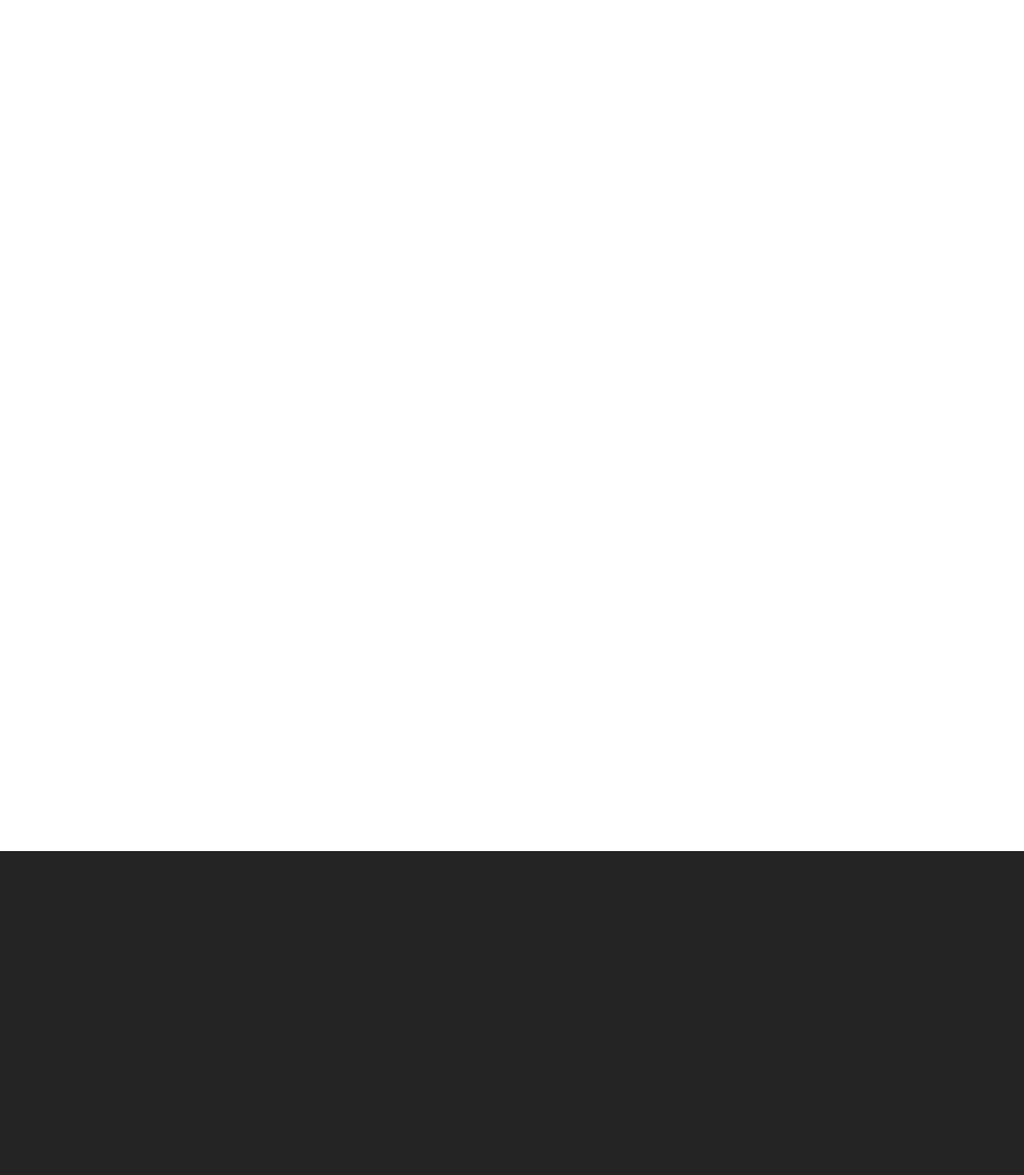
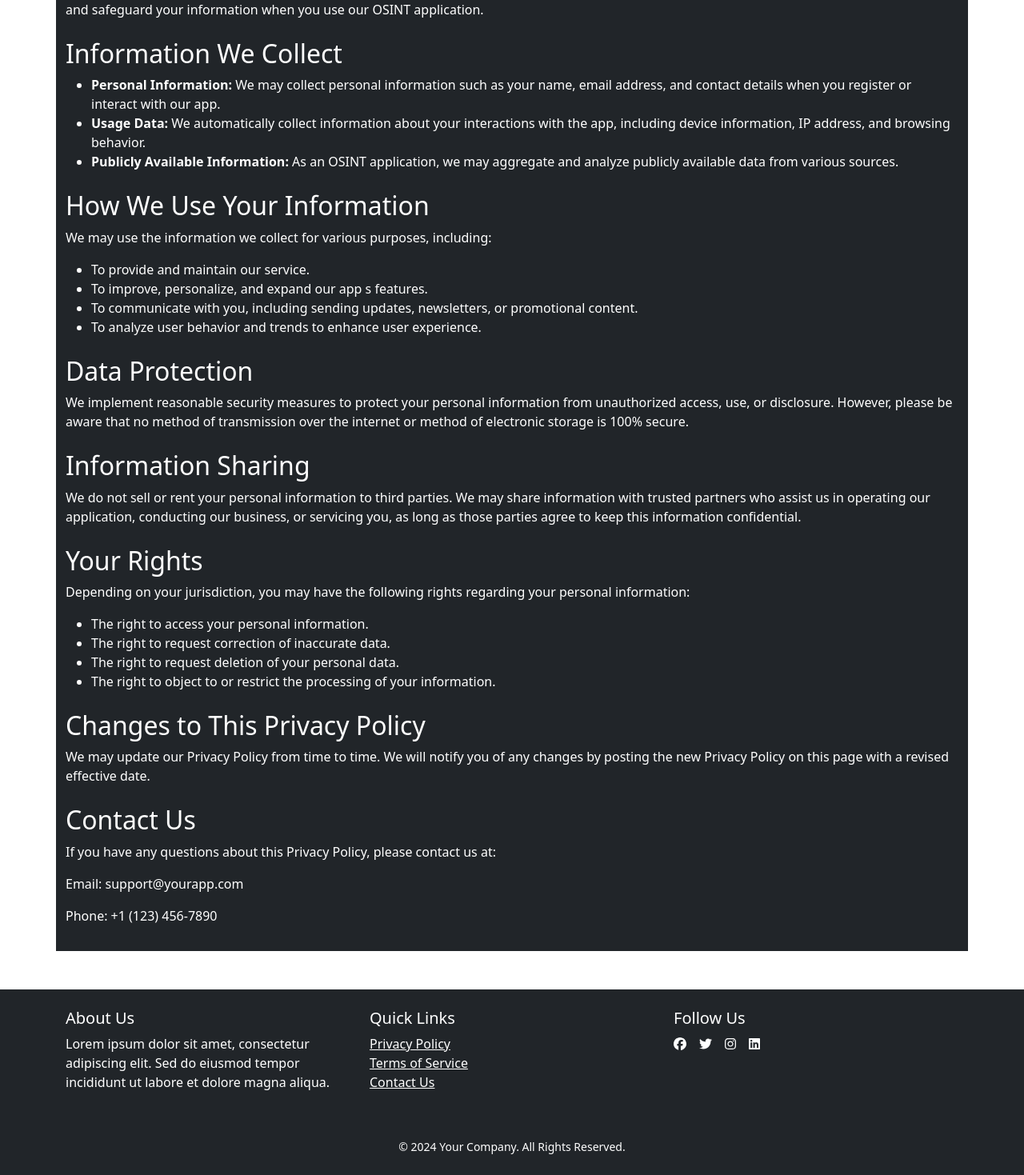
Before and after one commit to Krimson-Squad/osint-profiler, a React (Vite) app: page /osint-profiler/privacy in a window 1280 px wide. Shown: the part 216-1685 px from the top of the page at 80% size. Before the commit the page ends 1280 px from the top, so only its background shows below. Built offline with nearby package versions, Linux system fonts and the light colour scheme.

Commit message:
1. Added Footer Component 2. Added Privacy Policy Pages 3. In Footer Page Option to View Privacy Policy 4. Fixed Bug on View Profiles

```diff
--- a/package.json
+++ b/package.json
@@ -10,6 +10,8 @@
     "preview": "vite preview"
   },
   "dependencies": {
+    "@fortawesome/free-brands-svg-icons": "^6.6.0",
+    "@fortawesome/react-fontawesome": "^0.2.2",
     "appwrite": "^14.0.1",
     "bootstrap": "^5.3.3",
     "react": "^18.3.1",
--- a/src/App.jsx
+++ b/src/App.jsx
@@ -1,4 +1,5 @@
-import React, { useState } from 'react';
+/* eslint-disable no-unused-vars */
+import { useState } from 'react';
 import { account } from './lib/appwrite';
 import { BrowserRouter as Router, Route, Routes } from 'react-router-dom';
 import CreateDocument from './Pages/CreateDocument';
@@ -6,6 +7,8 @@ import Profiler from './Pages/Profiler';
 import ViewProfiles from './Pages/ViewProfile';
 import EditProfile from './Pages/EditProfile';
 import Navbar from './Components/Navbar';
+import Footer from './Components/Footer';
+import PrivacyPolicy from './Components/PrivacyPolicy';
 
 const App = () => {
   const [loggedInUser, setLoggedInUser] = useState(null);
@@ -27,7 +30,9 @@ const App = () => {
         <Route path="/create-profile" element={<Profiler />} />
         <Route path="/view-profile" element={<ViewProfiles />} />
         <Route path="/edit-profile/:id" element={<EditProfile />} />
+        <Route path="/privacy" element={<PrivacyPolicy />} />
       </Routes>
+      <Footer />
     </Router>
   );
 };
--- /dev/null
+++ b/src/Components/Footer.jsx
@@ -0,0 +1,87 @@
+import "bootstrap/dist/css/bootstrap.min.css";
+import { FontAwesomeIcon } from "@fortawesome/react-fontawesome";
+import {
+  faFacebook,
+  faTwitter,
+  faInstagram,
+  faLinkedin,
+} from "@fortawesome/free-brands-svg-icons";
+import { Link } from "react-router-dom";
+
+const Footer = () => {
+  return (
+    <footer className="bg-dark text-white mt-5">
+      <div className="container py-4">
+        <div className="row">
+          <div className="col-md-4 mb-3">
+            <h5>About Us</h5>
+            <p>
+              Lorem ipsum dolor sit amet, consectetur adipiscing elit. Sed do
+              eiusmod tempor incididunt ut labore et dolore magna aliqua.
+            </p>
+          </div>
+          <div className="col-md-4 mb-3">
+            <h5>Quick Links</h5>
+            <ul className="list-unstyled">
+              <li>
+                <Link to="privacy" className="text-white">
+                  Privacy Policy
+                </Link>
+              </li>
+              <li>
+                <a href="/terms" className="text-white">
+                  Terms of Service
+                </a>
+              </li>
+              <li>
+                <a href="/contact" className="text-white">
+                  Contact Us
+                </a>
+              </li>
+            </ul>
+          </div>
+          <div className="col-md-4 mb-3">
+            <h5>Follow Us</h5>
+            <div>
+              <a
+                href="https://facebook.com"
+                className="text-white me-3"
+                aria-label="Facebook"
+              >
+                <FontAwesomeIcon icon={faFacebook} />
+              </a>
+              <a
+                href="https://twitter.com"
+                className="text-white me-3"
+                aria-label="Twitter"
+              >
+                <FontAwesomeIcon icon={faTwitter} />
+              </a>
+              <a
+                href="https://instagram.com"
+                className="text-white me-3"
+                aria-label="Instagram"
+              >
+                <FontAwesomeIcon icon={faInstagram} />
+              </a>
+              <a
+                href="https://linkedin.com"
+                className="text-white"
+                aria-label="LinkedIn"
+              >
+                <FontAwesomeIcon icon={faLinkedin} />
+              </a>
+            </div>
+          </div>
+        </div>
+        <div className="text-center mt-4">
+          <small>
+            &copy; {new Date().getFullYear()} Your Company. All Rights Reserved.
+          </small>
+        </div>
+      </div>
+    </footer>
+  );
+};
+
+export default Footer;
--- /dev/null
+++ b/src/Components/PrivacyPolicy.jsx
@@ -0,0 +1,65 @@
+import 'bootstrap/dist/css/bootstrap.min.css';
+
+const PrivacyPolicy = () => {
+    return (
+        <div className="container my-5 bg-dark text-white pt-3 pb-3">
+            <h1 className="mb-4">Privacy Policy for OSINT Application</h1>
+            <p>
+                At Profile App, we value your privacy and are committed to protecting your personal information. This Privacy Policy outlines how we collect, use, and safeguard your information when you use our OSINT application.
+            </p>
+
+            <h2 className="mt-4">Information We Collect</h2>
+            <ul>
+                <li><strong>Personal Information:</strong> We may collect personal information such as your name, email address, and contact details when you register or interact with our app.</li>
+                <li><strong>Usage Data:</strong> We automatically collect information about your interactions with the app, including device information, IP address, and browsing behavior.</li>
+                <li><strong>Publicly Available Information:</strong> As an OSINT application, we may aggregate and analyze publicly available data from various sources.</li>
+            </ul>
+
+            <h2 className="mt-4">How We Use Your Information</h2>
+            <p>
+                We may use the information we collect for various purposes, including:
+            </p>
+            <ul>
+                <li>To provide and maintain our service.</li>
+                <li>To improve, personalize, and expand our app s features.</li>
+                <li>To communicate with you, including sending updates, newsletters, or promotional content.</li>
+                <li>To analyze user behavior and trends to enhance user experience.</li>
+            </ul>
+
+            <h2 className="mt-4">Data Protection</h2>
+            <p>
+                We implement reasonable security measures to protect your personal information from unauthorized access, use, or disclosure. However, please be aware that no method of transmission over the internet or method of electronic storage is 100% secure.
+            </p>
+
+            <h2 className="mt-4">Information Sharing</h2>
+            <p>
+                We do not sell or rent your personal information to third parties. We may share information with trusted partners who assist us in operating our application, conducting our business, or servicing you, as long as those parties agree to keep this information confidential.
+            </p>
+
+            <h2 className="mt-4">Your Rights</h2>
+            <p>
+                Depending on your jurisdiction, you may have the following rights regarding your personal information:
+            </p>
+            <ul>
+                <li>The right to access your personal information.</li>
+                <li>The right to request correction of inaccurate data.</li>
+                <li>The right to request deletion of your personal data.</li>
+                <li>The right to object to or restrict the processing of your information.</li>
+            </ul>
+
+            <h2 className="mt-4">Changes to This Privacy Policy</h2>
+            <p>
+                We may update our Privacy Policy from time to time. We will notify you of any changes by posting the new Privacy Policy on this page with a revised effective date.
+            </p>
+
+            <h2 className="mt-4">Contact Us</h2>
+            <p>
+                If you have any questions about this Privacy Policy, please contact us at:
+            </p>
+            <p>Email: support@yourapp.com</p>
+            <p>Phone: +1 (123) 456-7890</p>
+        </div>
+    );
+};
+
+export default PrivacyPolicy;
--- a/src/Pages/ViewProfile.jsx
+++ b/src/Pages/ViewProfile.jsx
@@ -1,8 +1,8 @@
-import React, { useEffect, useState } from 'react';
 import { Client, Databases } from 'appwrite';
 import { project_id, database_id, collection_id } from '../lib/appwrite';
 import { ToastContainer, toast } from 'react-toastify';
 import { Link } from 'react-router-dom';
+import { useEffect, useState } from 'react';
 
 const ViewProfiles = () => {
   const [profiles, setProfiles] = useState([]);
--- a/src/index.css
+++ b/src/index.css
@@ -14,5 +14,5 @@
 }
 #root{
   width:100%;
-  height: 100vw;
+  /* height: 100vw; */
 }
```
Also changed, not shown: 1 other file (tests, documents, lock files or other folders).
